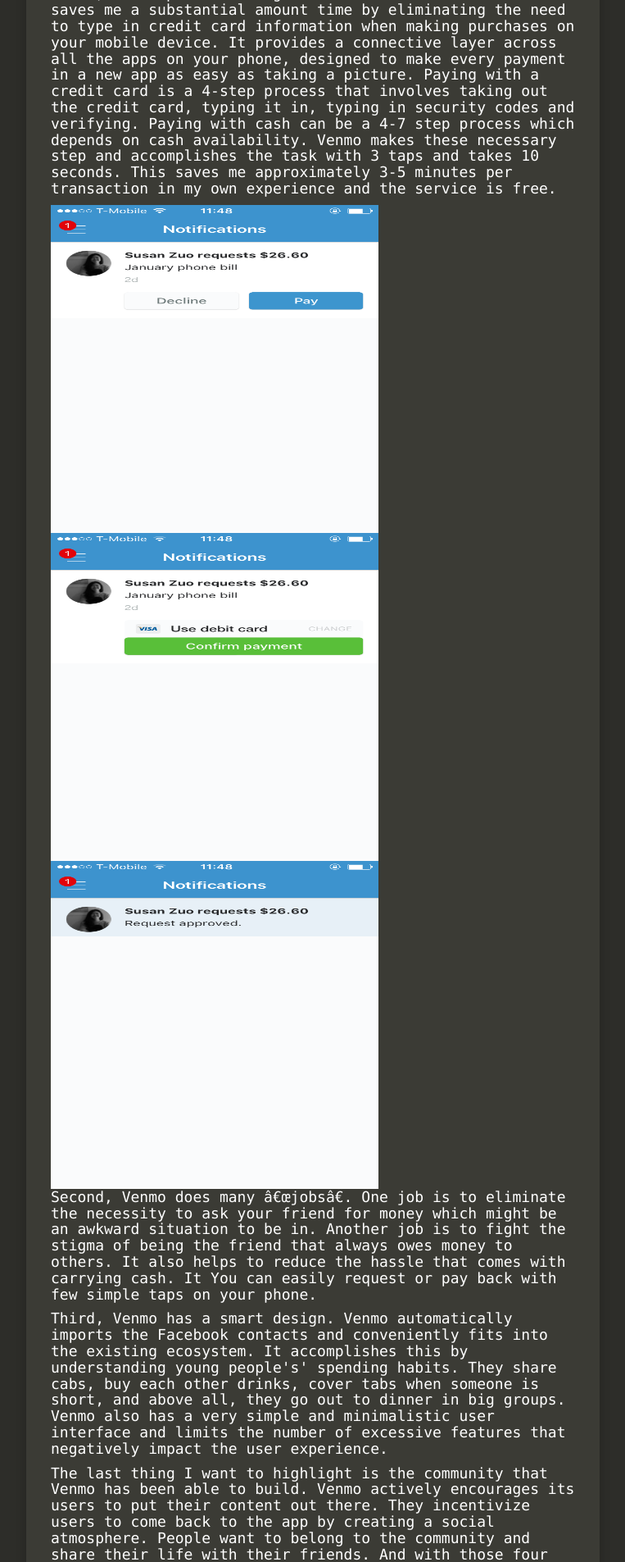
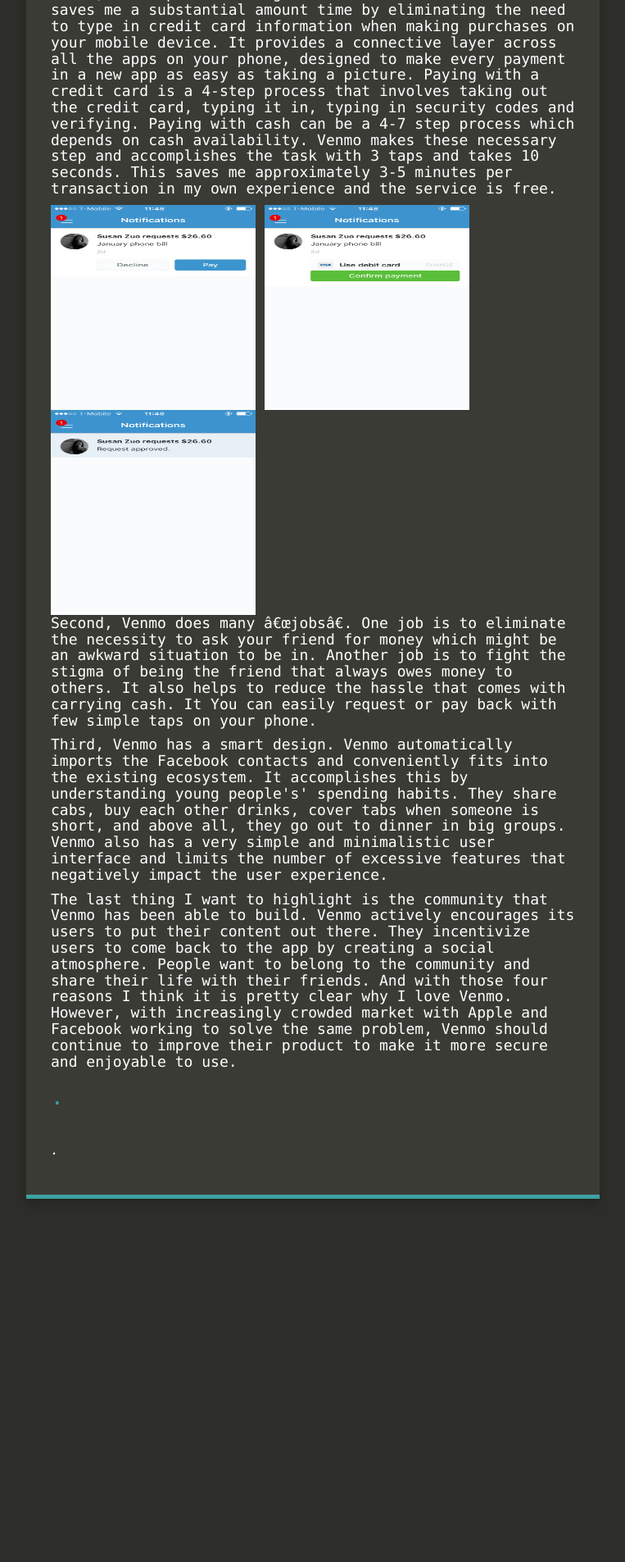
Before and after one commit to di-y/di-y.github.io, a Jekyll site: the page built from index.html, in a window 1280 px wide. Shown: the part 1030-2935 px from the top of the page at 82% size, without its empty margins (258-1021 px from the left). Built offline with Jekyll 4.4.1, drawn with Linux system fonts in a browser that asks for light colours; nearby versions of some CDN libraries; after the commit the page ends 2533 px from its top, so only the background shows below that.

Commit message:
challenge

```diff
--- a/index.html
+++ b/index.html
@@ -38,9 +38,9 @@
 </p>
 <p>First, Venmo provides tangible value to customers. Venmo saves me a substantial amount time by eliminating the need to type in credit card information when making purchases on your mobile device. It provides a connective layer across all the apps on your phone, designed to make every payment in a new app as easy as taking a picture. Paying with a credit card is a 4-step process that involves taking out the credit card, typing it in, typing in security codes and verifying. Paying with cash can be a 4-7 step process which depends on cash availability. Venmo makes these necessary step and accomplishes the task with 3 taps and takes 10 seconds. This saves me approximately 3-5 minutes per transaction in my own experience and the service is free.
 </p>
-<img src="venmo1.jpg" alt="HTML5 Icon" style="width:400px;height:400px;">
-<img src="venmo2.jpg" alt="HTML5 Icon" style="width:400px;height:400px;">
-<img src="venmo3.jpg" alt="HTML5 Icon" style="width:400px;height:400px;">
+<img src="venmo1.jpg" alt="HTML5 Icon" style="width:250px;height:250px;">
+<img src="venmo2.jpg" alt="HTML5 Icon" style="width:250px;height:250px;">
+<img src="venmo3.jpg" alt="HTML5 Icon" style="width:250px;height:250px;">
 <p>Second, Venmo does many “jobs”. One job is to eliminate the necessity to ask your friend for money  which might be an awkward situation to be in. Another job is to fight the stigma of being the friend that always owes money to others. It also helps to reduce the hassle that comes with carrying cash. It You can easily request or pay back with few simple taps on your phone.
 </p>
 <p>Third, Venmo has a smart design. Venmo automatically imports the Facebook contacts and conveniently fits into the existing ecosystem. It accomplishes this by understanding young people's' spending habits. They share cabs, buy each other drinks, cover tabs when someone is short, and above all, they go out to dinner in big groups. Venmo also has a very simple and minimalistic user interface and limits the number of excessive features that negatively impact the user experience.
```
